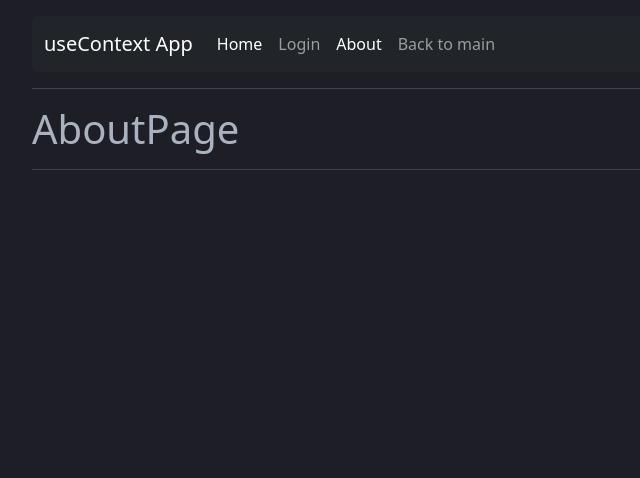
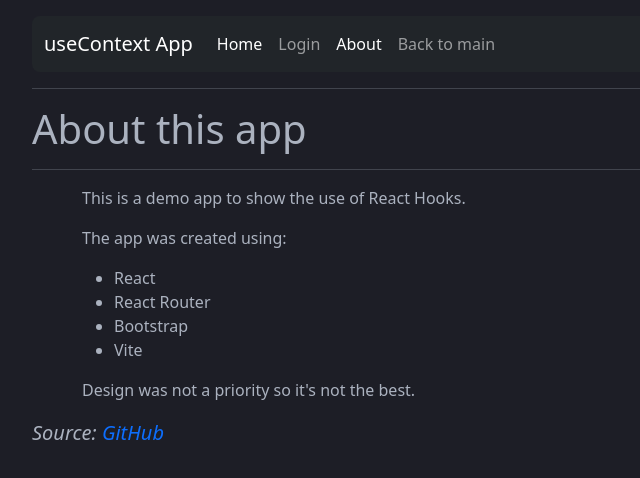
Before and after one commit to sudoalx/hook-app, a React (Vite) app: page /useContext/about in a window 1280 px wide. Shown: the top 478 px of the page, without its empty margins (0-640 px from the left). Built offline with nearby package versions, Linux system fonts and the light colour scheme.

Commit message:
Update AboutPage content

```diff
--- a/src/09-useContext/AboutPage.jsx
+++ b/src/09-useContext/AboutPage.jsx
@@ -1,8 +1,30 @@
 export const AboutPage = () => {
   return (
     <>
-      <h1>AboutPage</h1>
+      <h1>About this app</h1>
       <hr />
+      <div className="container">
+        <p>This is a demo app to show the use of React Hooks.</p>
+        <p>The app was created using:</p>
+        <ul>
+          <li>React</li>
+          <li>React Router</li>
+          <li>Bootstrap</li>
+          <li>Vite</li>
+        </ul>
+        <p>Design was not a priority so it's not the best.</p>
+      </div>
+      <div className="lead text-start fst-italic">
+        Source:{" "}
+        <a
+          className="text-decoration-none"
+          href="https://github.com/sudoalx/hook-app"
+          target="_blank"
+          rel="noopener noreferrer"
+        >
+          GitHub
+        </a>
+      </div>
     </>
   );
 };
```
